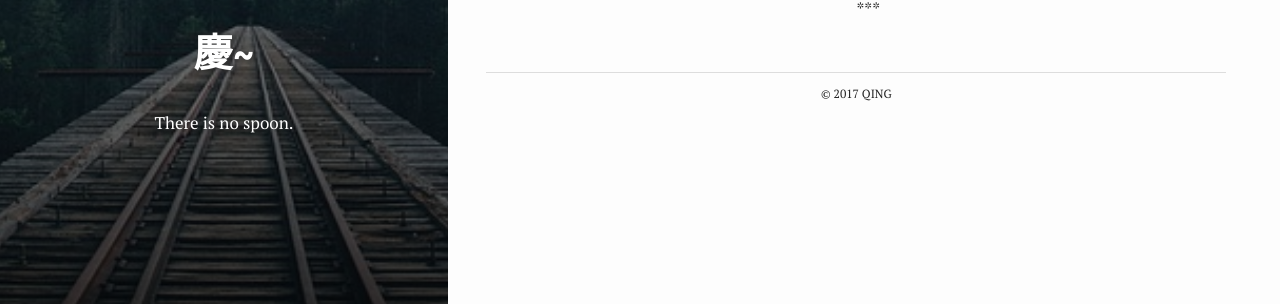
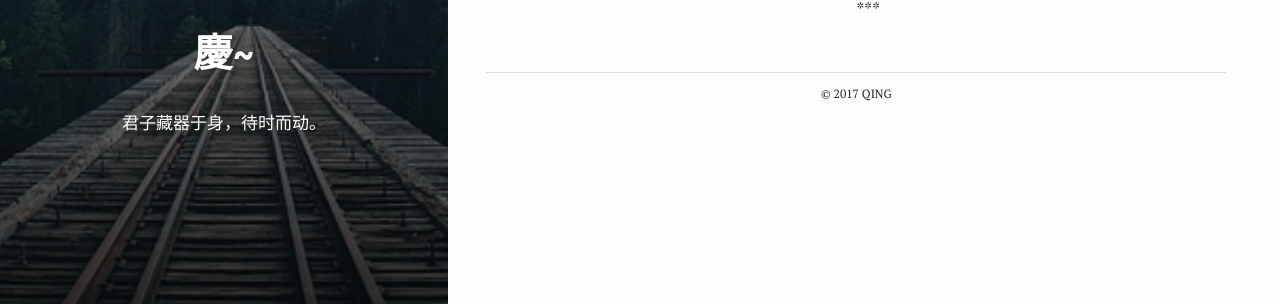
Before and after one commit to z514306470/z514306470.github.io, a Jekyll site: the page built from index.html, in a window 1280 px wide. Shown: the part 568-872 px from the top of the page. Built offline with Jekyll 4.4.1, drawn with Linux system fonts in a browser that asks for light colours.

Commit message:
修改首页默认信息

```diff
--- a/index.html
+++ b/index.html
@@ -1,9 +1,9 @@
 ---
 bg: "rails.jpg"
 layout: default
-crawlertitle: "三丰在此👾"
+crawlertitle: "三丰在此🌊"
 title: "慶~"
-summary: "There is no spoon."
+summary: "君子藏器于身，待时而动。"
 ---
 
 {% for post in site.posts limit: 5 %}
```
